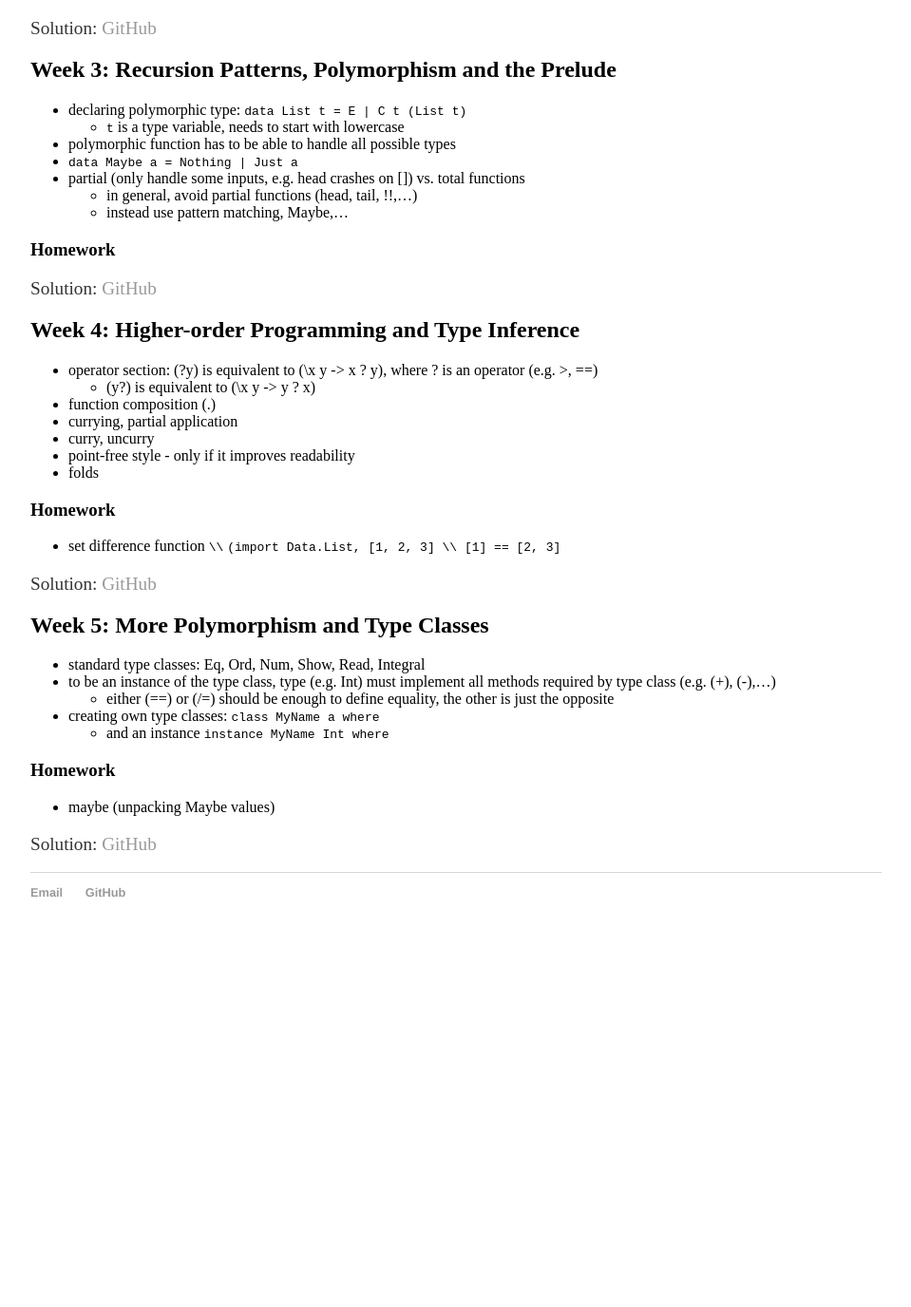
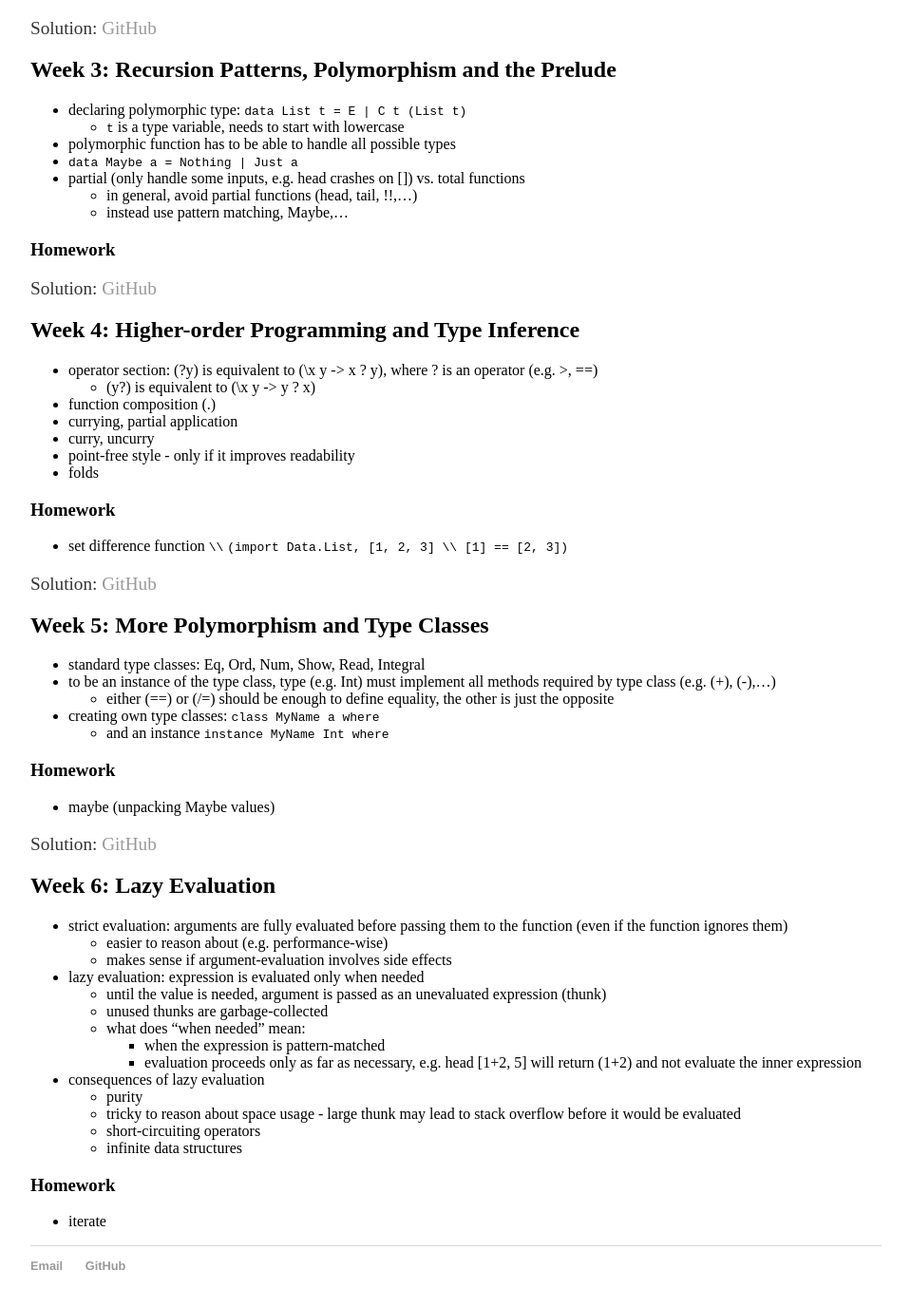
Before and after one commit to niphr/niphr.github.io, a Jekyll site: the page built from kb/haskell/_posts/2020-02-14-cis194-notes.md, in a window 1280 px wide and 1400 px high, scrolled down 932 px. Shown: the top 1376 px of the window at 95% size, without its empty margins (160-1119 px from the left). Built offline with Jekyll 4.4.1, drawn with Linux system fonts in a browser that asks for light colours; before the commit the page ends 1939 px from its top, so only the background shows below that.

Commit message:
haskell notes

```diff
--- a/kb/haskell/_posts/2020-02-14-cis194-notes.md
+++ b/kb/haskell/_posts/2020-02-14-cis194-notes.md
@@ -67,7 +67,7 @@ Solution: [GitHub](https://github.com/niphr/cis194-solutions/blob/master/src/Gol
 
 ### Homework
 
-* set difference function `\\` `(import Data.List, [1, 2, 3] \\ [1] == [2, 3]`
+* set difference function `\\` `(import Data.List, [1, 2, 3] \\ [1] == [2, 3])`
 
 Solution: [GitHub](https://github.com/niphr/cis194-solutions/blob/master/src/week4.hs)
 
@@ -84,3 +84,24 @@ Solution: [GitHub](https://github.com/niphr/cis194-solutions/blob/master/src/wee
 * maybe (unpacking Maybe values)
 
 Solution: [GitHub](https://github.com/niphr/cis194-solutions/blob/master/src/Calc.hs)
+
+## Week 6: Lazy Evaluation
+
+* strict evaluation: arguments are fully evaluated before passing them to the function (even if the function ignores them)
+  * easier to reason about (e.g. performance-wise)
+  * makes sense if argument-evaluation involves side effects
+* lazy evaluation: expression is evaluated only when needed
+  * until the value is needed, argument is passed as an unevaluated expression (thunk)
+  * unused thunks are garbage-collected
+  * what does "when needed" mean:
+    * when the expression is pattern-matched
+    * evaluation proceeds only as far as necessary, e.g. head [1+2, 5] will return (1+2) and not evaluate the inner expression
+* consequences of lazy evaluation
+  * purity
+  * tricky to reason about space usage - large thunk may lead to stack overflow before it would be evaluated
+  * short-circuiting operators
+  * infinite data structures
+
+### Homework
+
+* iterate
```
Also changed, not shown: kb/haskell/_posts/2020-05-04-get-programming-notes.md (added, +12 -0 lines).
